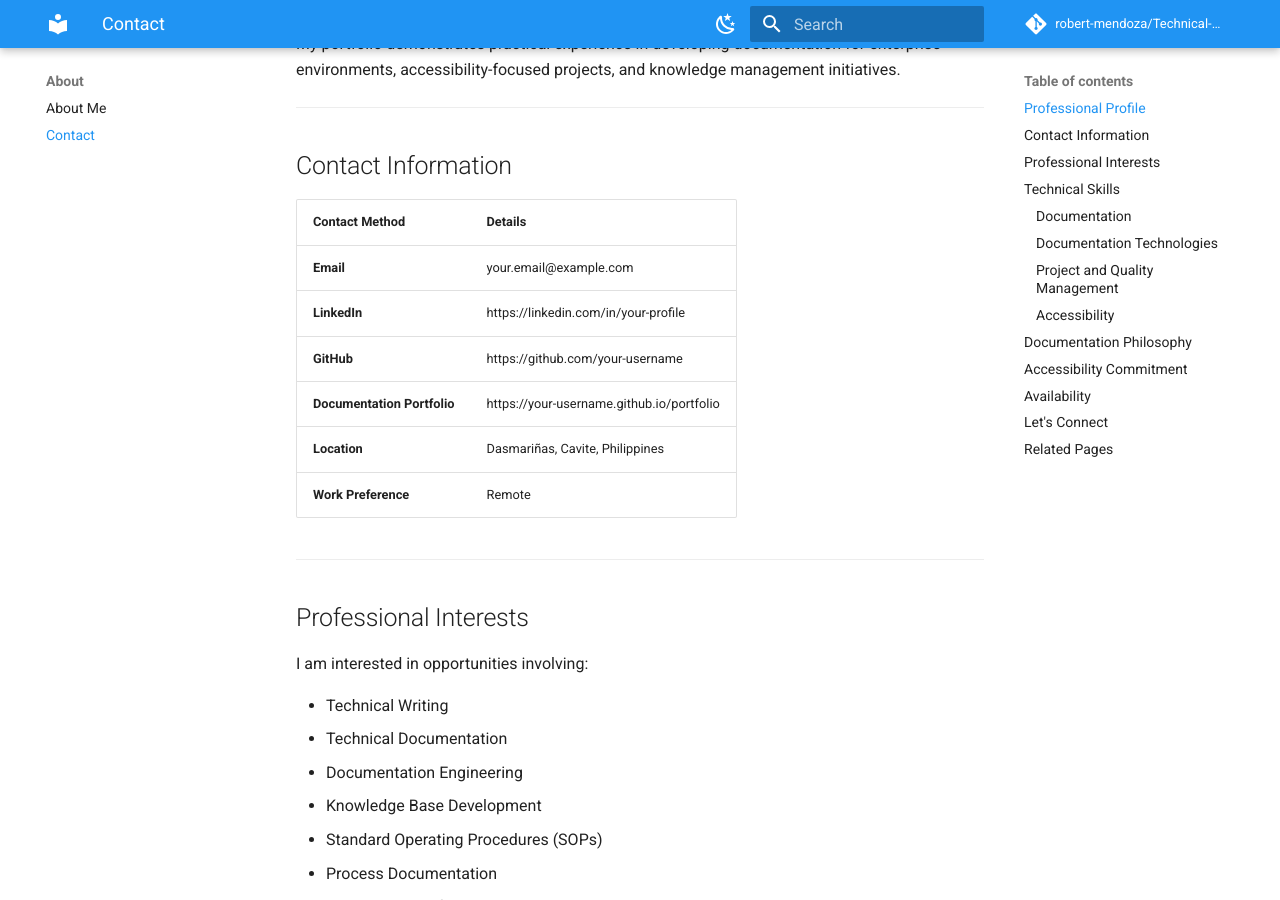
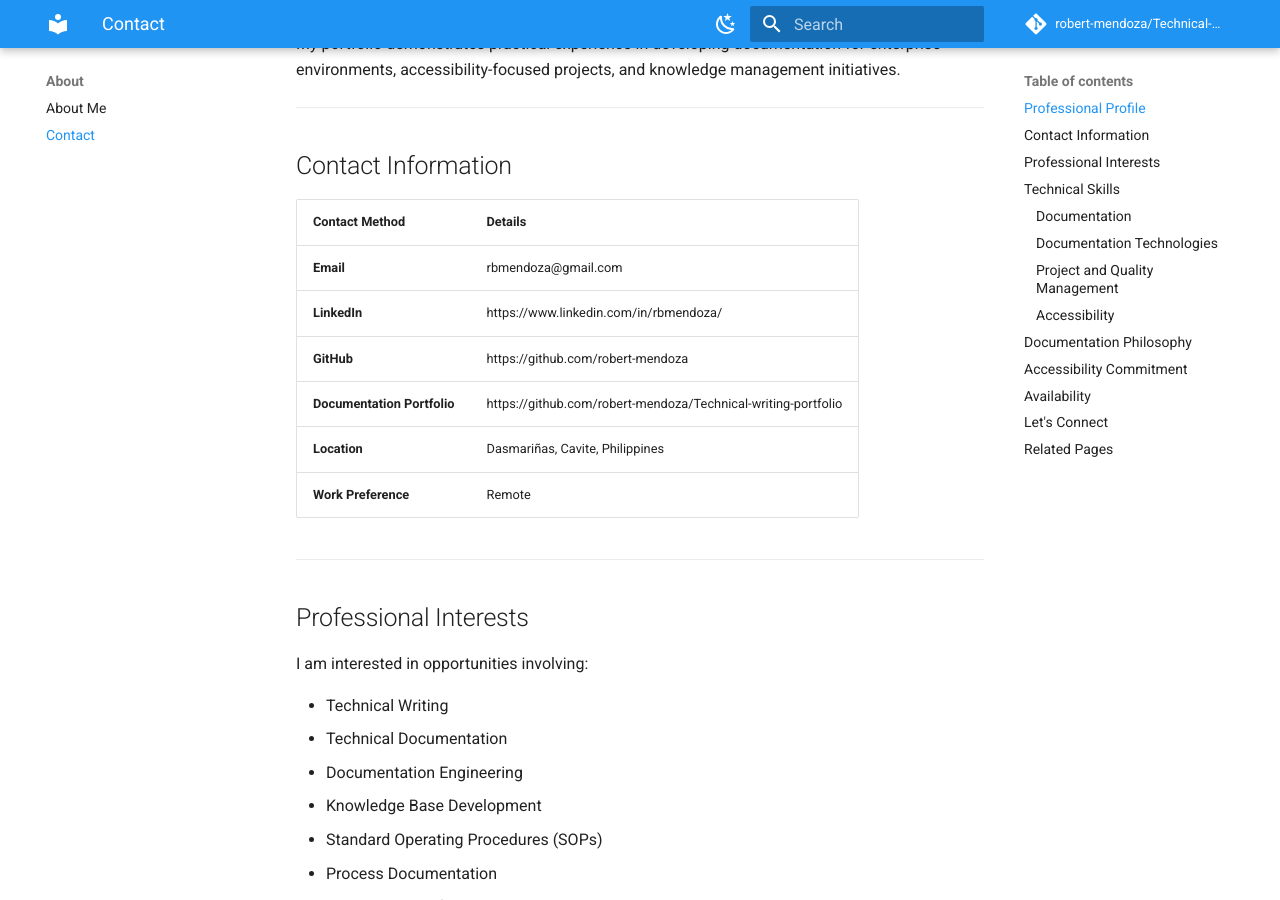
Before and after one commit to robert-mendoza/Technical-writing-portfolio, an MkDocs documentation site: the page built from docs/contact.md, in a window 1280 px wide and 900 px high, scrolled down 624 px. Built offline with MkDocs 1.6.1 and Material for MkDocs 9.7.7, drawn with Linux system fonts in a browser that asks for light colours; comment, search, counter and statistics services are not loaded.

Commit message:
Improve contact information

```diff
--- a/docs/contact.md
+++ b/docs/contact.md
@@ -29,10 +29,10 @@ My portfolio demonstrates practical experience in developing documentation for e
 
 | Contact Method | Details |
 |---------------|---------|
-| **Email** | your.email@example.com |
-| **LinkedIn** | https://linkedin.com/in/your-profile |
-| **GitHub** | https://github.com/your-username |
-| **Documentation Portfolio** | https://your-username.github.io/portfolio |
+| **Email** | rbmendoza@gmail.com |
+| **LinkedIn** | https://www.linkedin.com/in/rbmendoza/ |
+| **GitHub** | https://github.com/robert-mendoza |
+| **Documentation Portfolio** | https://github.com/robert-mendoza/Technical-writing-portfolio |
 | **Location** | Dasmariñas, Cavite, Philippines |
 | **Work Preference** | Remote |
 
```
